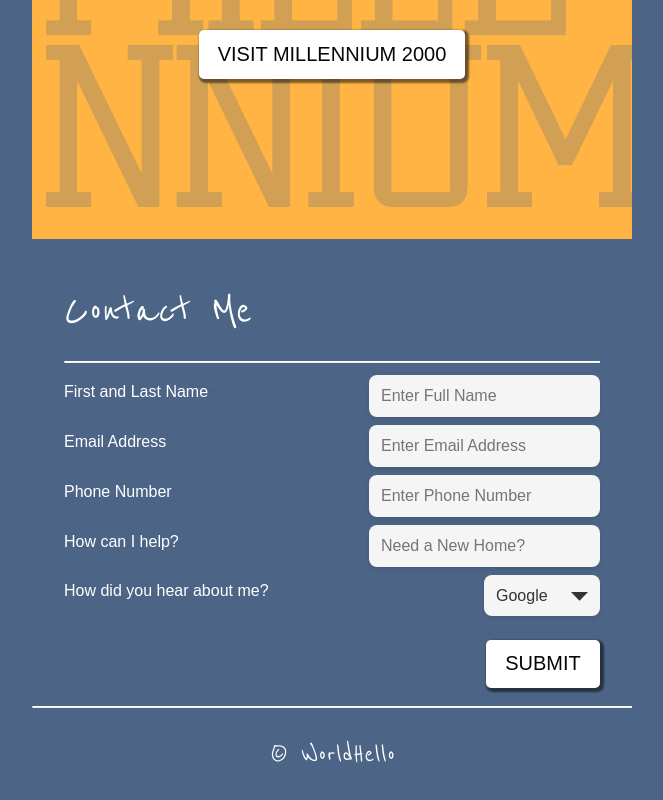
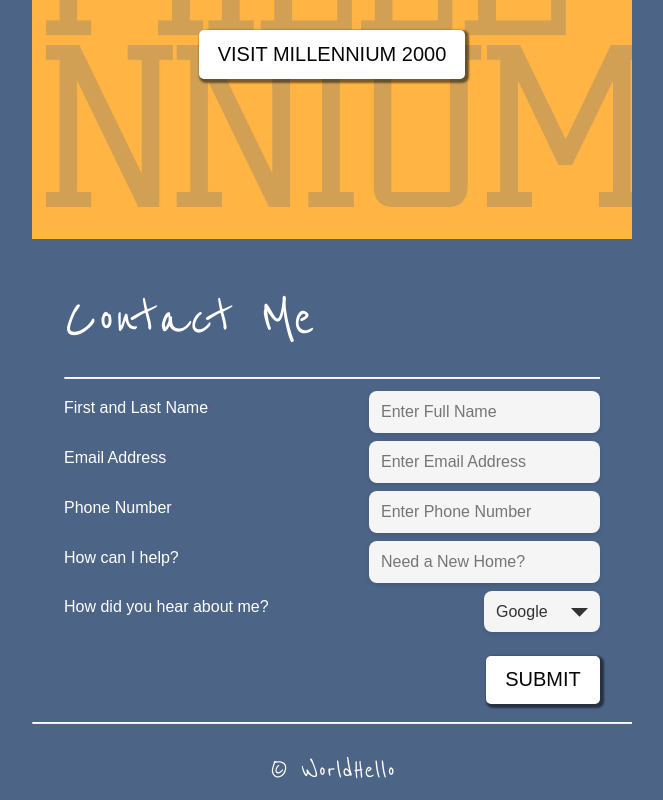
Before and after one commit to gtzjesus/FrancesGtz-frontend, a React (Vite) app: page / in a window 1280 px wide. Shown: the part 2492-3292 px from the top of the page, without its empty margins (308-971 px from the left). Built offline with nearby package versions, Linux system fonts and the light colour scheme; no server answers; a web font is replaced by a local one.

Commit message:
Footer component added

```diff
--- a/src/components/form/Form.jsx
+++ b/src/components/form/Form.jsx
@@ -53,7 +53,7 @@ const StyledForm = styled.form`
 
 const FormTitle = styled.span`
   font-family: 'Reenie Beanie', cursive;
-  font-size: var(--font-large);
+  font-size: var(--font-xlarge);
 `;
 
 const FormGroup = styled.div`
```
